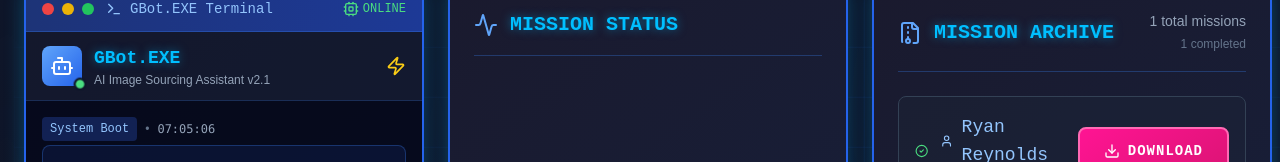
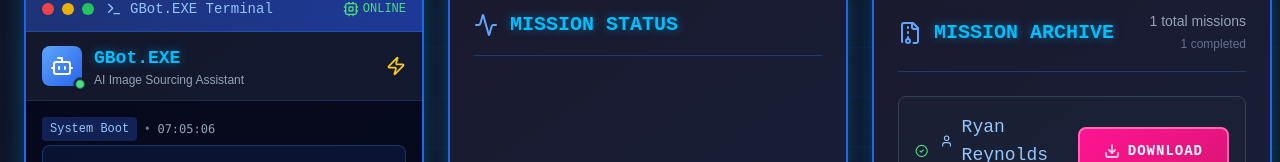
Before and after one commit to Esilos92/print-prep-node, a Next.js app in the folder dashboard/: page / in a window 1280 px wide. Shown: the part 167-329 px from the top of the page. Built offline with nearby package versions, Linux system fonts and the light colour scheme.

Commit message:
Update GBotInterface.tsx

```diff
--- a/dashboard/src/components/GBotInterface.tsx
+++ b/dashboard/src/components/GBotInterface.tsx
@@ -119,7 +119,7 @@ export default function GBotInterface({
           </div>
           <div className="flex-1">
             <h3 className="font-cyber text-lg font-bold text-glow-blue">GBot.EXE</h3>
-            <p className="text-xs text-slate-400">AI Image Sourcing Assistant v2.1</p>
+            <p className="text-xs text-slate-400">AI Image Sourcing Assistant</p>
           </div>
           <motion.div
             animate={{ rotate: currentJob?.status === 'running' ? 360 : 0 }}
@@ -149,7 +149,7 @@ export default function GBotInterface({
               </span>
               <span className="text-slate-500">•</span>
               <span className="text-slate-400 font-mono text-xs">
-                {new Date().toISOString().split('T')[1].split('.')[0]}
+                {typeof window !== 'undefined' ? new Date().toISOString().split('T')[1].split('.')[0] : '--:--:--'}
               </span>
             </div>
             <div className={`p-3 rounded-lg border ${
```
